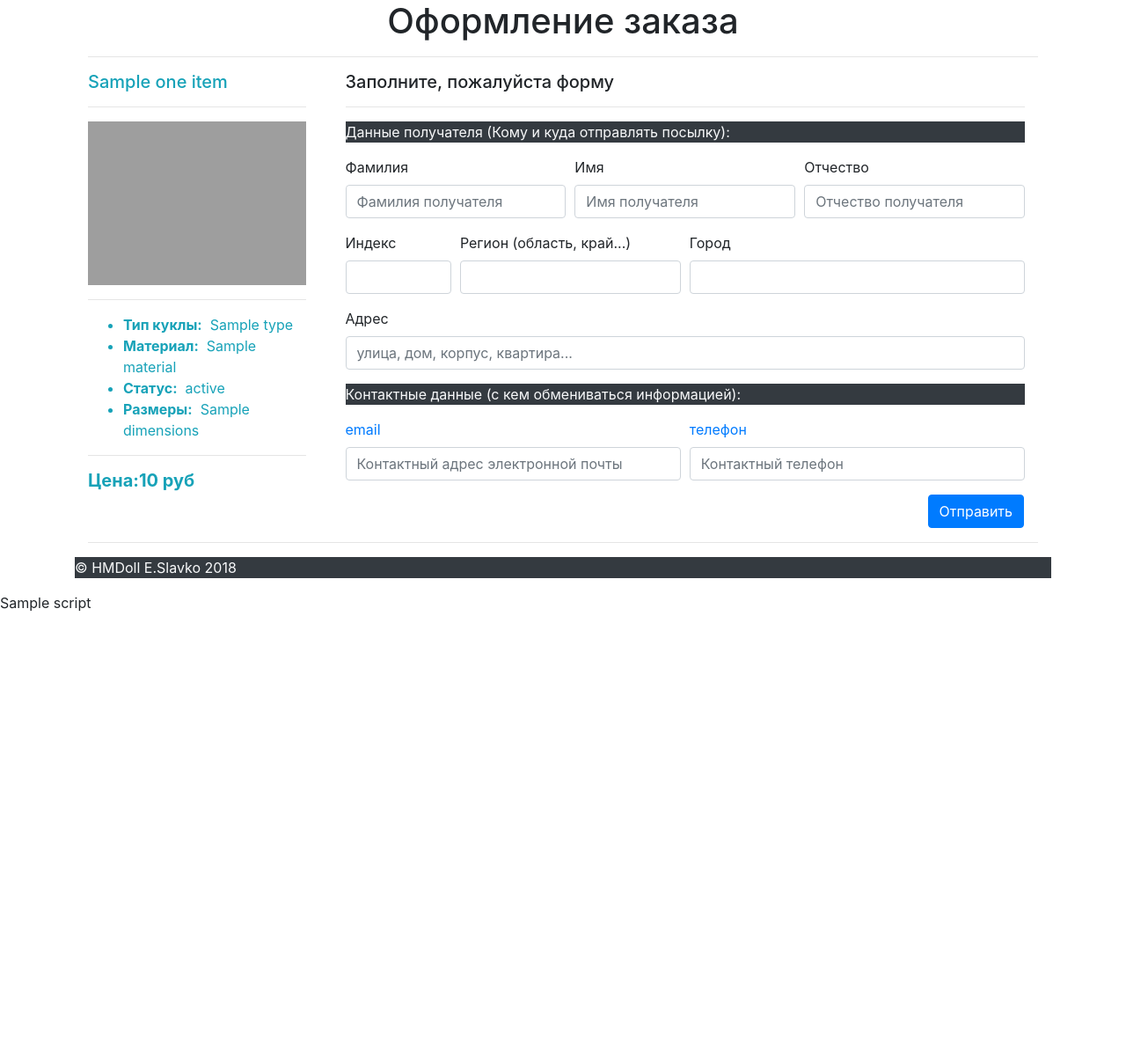
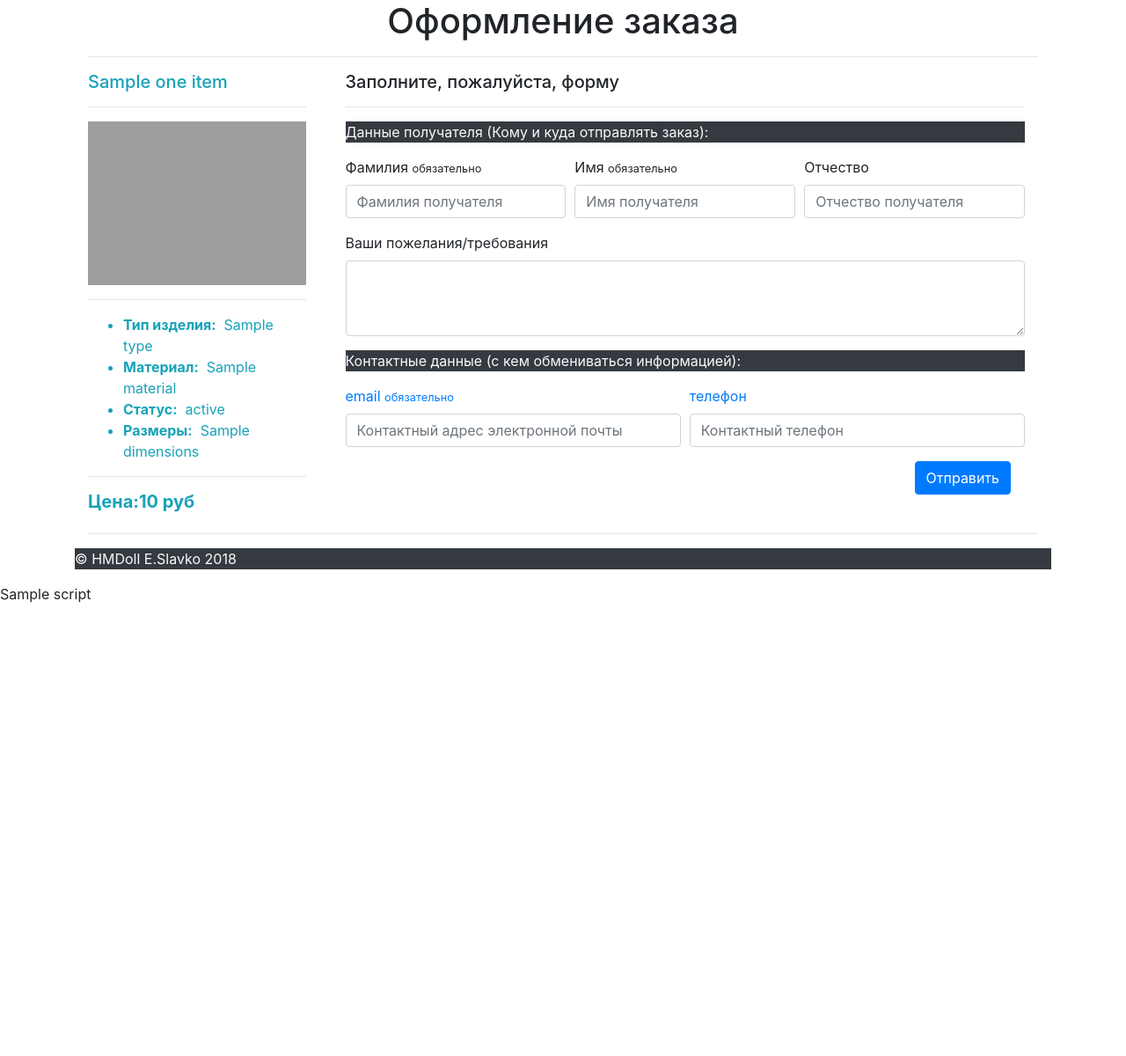
Before and after one commit to e20860/hmdoll.ru, a PHP site: template app/views/Main/order.php in a window 1280 px wide. Shown: the whole page at 88% size. Run offline with PHP 8.4, Linux system fonts and the light colour scheme; the template is opened without the code that fills it: most values are stand-ins (such as "Sample title", 1, 10 or a date in 2020); some libraries are stand-ins or nearby versions; grey boxes are pictures that could not be loaded.

Commit message:
Доработан заказ

```diff
--- a/app/models/Slavko.php
+++ b/app/models/Slavko.php
@@ -187,7 +187,7 @@ class Slavko extends \vendor\hmd\core\base\Model{
         } else { // Изделие есть...
             $curitem = \R::load('items', $item['id']);
             $sql = "SELECT * FROM `sw_video` WHERE item = ?";
-            $curvideo = \R::find('sw_video', $sql, [$item['id']])
+            $curvideo = \R::find('sw_video', $sql, [$item['id']]);
         }
         $curitem->articul = $item['articul'];
         $curitem->type = $item['type'];
--- a/app/views/Main/howtopay.php
+++ b/app/views/Main/howtopay.php
@@ -23,10 +23,10 @@
             <h2>Оплата</h2>
 			<hr>
             <p>Наличный расчет (при доставке по Новосибирску)</p>
-			<p>Перевод на карту Сбербанка 65748322729473</p>
+            <p>Перевод на карту <a href="https://online.sberbank.ru/CSAFront/index.do">Сбербанка</a> 4276 4406 1359 7084</p>
 			<p>Наложенный платеж (при доставке Почтой России)</p>
-			<p>Яндекс.Деньги </p>
-			<p>PayPal 548743874398340943</p>
+                        <p><a href="https://money.yandex.ru/to/410017308170797">Яндекс.Деньги</a></p>
+                        <p><a href="https://www.paypal.me/SlavkoEvg?ppid=PPC000628&cnac=RU&rsta=ru_RU(ru_RU)&cust=VSREALSFADMXL&unptid=6d880c92-125f-11e9-bfb3-441ea1479d80&t=&cal=c8fbc53ea959b&calc=c8fbc53ea959b&calf=c8fbc53ea959b&unp_tpcid=ppme-social-user-profile-created&page=main:email&pgrp=main:email&e=op&mchn=em&s=ci&mail=sys">PayPal</a></p>
           </div>
           <div class="col-md-6">
             <h2>Доставка</h2>
--- a/app/views/Main/order.php
+++ b/app/views/Main/order.php
@@ -2,6 +2,10 @@
 <main role="main" class="container">
     <div class="container">
         <p class="h1 text-center">Оформление заказа</p>
+        <?php if(isset($_SESSION['order_info'])):  ?>
+            <p class="h3 text-info text-right"><?php echo $_SESSION['order_info'];
+            unset($_SESSION['order_info'])?></p>
+        <?php endif; ?>
         <hr>
         <div class="row">
             <div class="col-sm-3 text-info">
@@ -10,62 +14,60 @@
                 <img class="img-fluid" src="<?php echo IMAGES .'/'.($pics[1]); ?>" alt="Изображение куклы">
                 <hr>
                 <ul>
-                                            <li><b>Тип куклы:</b>&nbsp;&nbsp;<?php echo $one_item['type'] ?></li>
-                                            <li><b>Материал:</b>&nbsp;&nbsp;<?php echo $one_item['material'] ?></li>
-                                            <li><b>Статус:</b>&nbsp;&nbsp;<?php echo $one_item['status'] ?></li>
-                                            <li><b>Размеры:</b>&nbsp;&nbsp;<?php echo $one_item['dimensions'] ?></li>
+                    <li><b>Тип изделия:</b>&nbsp;&nbsp;<?php echo $one_item['type']; ?></li>
+                    <li><b>Материал:</b>&nbsp;&nbsp;<?php echo $one_item['material']; ?></li>
+                    <li><b>Статус:</b>&nbsp;&nbsp;<?php echo $one_item['status']; ?></li>
+                    <li><b>Размеры:</b>&nbsp;&nbsp;<?php echo $one_item['dimensions']; ?></li>
                 </ul>
                 <hr>
-					<p class="h5 text-left"><b>Цена:<?php echo $one_item['price'] ?> руб</b></p>
+                <p class="h5 text-left"><b>Цена:<?php echo $one_item['price']; ?> руб</b></p>
             </div>
             <div class="col-sm-9">
                 <div class="container">
-						<p class="h5">Заполните, пожалуйста форму</p>
+                    <p class="h5">Заполните, пожалуйста, форму</p>
                     <hr>
-						<p class="text-light bg-dark">Данные получателя (Кому и куда отправлять посылку):</p>
-						<form>
+                    <p class="text-light bg-dark">Данные получателя (Кому и куда отправлять заказ):</p>
+                    <form action="/main/sendOrder" method="post">
+                        <input type="hidden" name="item_id" value="<?php echo $one_item['id']; ?>">
+                        <input type="hidden" name="quantity" value="1">
+                        <input type="hidden" name="amount" value="<?php echo $one_item['price']; ?>">
                         <div class="form-row">
                             <div class="form-group col-md-4">
-							  <label for="inputFam">Фамилия</label>
-							  <input type="text" class="form-control" id="inputFam" placeholder="Фамилия получателя">
+                                <label for="inputFam">Фамилия <small>обязательно</small></label>
+                              <input type="text" class="form-control" id="inputFam" name="family" placeholder="Фамилия получателя" required="required">
                             </div>
                             <div class="form-group col-md-4">
-							  <label for="inputNam">Имя</label>
-							  <input type="text" class="form-control" id="inputNam" placeholder="Имя получателя">
+                              <label for="inputNam">Имя <small>обязательно</small></label>
+                              <input type="text" class="form-control" id="inputNam" name="name" placeholder="Имя получателя" required="required">
                             </div>
                             <div class="form-group col-md-4">
                               <label for="inputSurn">Отчество</label>
-                                                          <input type="text" class="form-control" id="inputSurn" placeholder="Отчество получателя">
+                              <input type="text" class="form-control" id="inputSurn" name="surname" placeholder="Отчество получателя">
                             </div>
                         </div>
+                        <?php if($one_item['type'] == 'кукла'):?>
                         <div class="form-row">
-							<div class="form-group col-md-2">
-							  <label for="inputZip">Индекс</label>
-							  <input type="text" class="form-control" id="inputZip">
-							</div>
-							<div class="form-group col-md-4">
-							  <label for="inputState">Регион (область, край...)</label>
-                                                          <input type="text" class="form-control" id="inputState" >
-							</div>
-						  <div class="form-group col-md-6">
-							  <label for="inputCity">Город</label>
-							  <input type="text" class="form-control" id="inputCity">
+                            <div class="form-group col-sm-12">
+                                <label for="inputAddress">Адрес <small>обязательно</small></label>
+                                <textarea class="form-control" id="inputAddress" name="address" rows="3" required="required"></textarea>
                             </div>
                         </div>
-						  <div class="form-group">
-							<label for="inputAddress">Адрес</label>
-							<input type="text" class="form-control" id="inputAddress" placeholder="улица, дом, корпус, квартира...">
+                        <?php endif; ?>
+                        <div class="form-row">
+                            <div class="form-group col-sm-12">
+                                <label for="inputWishes">Ваши пожелания/требования</label>
+                                <textarea class="form-control" id="inputWishes" name="wishes" rows="3" >
+                                </textarea>
                             </div>
-						 <p class="text-light bg-dark">Контактные данные (с кем обмениваться информацией):</p>
+                        </div>                        <p class="text-light bg-dark">Контактные данные (с кем обмениваться информацией):</p>
                         <div class="form-row text-primary">
                             <div class="form-group col-md-6">
-							  <label for="inputEmail">email</label>
-							  <input type="email" class="form-control" id="inputEmail" placeholder="Контактный адрес электронной почты">
+                              <label for="inputEmail">email <small>обязательно</small></label>
+                              <input type="email" class="form-control" id="inputEmail" name="email" placeholder="Контактный адрес электронной почты" required="required">
                             </div>
                             <div class="form-group col-md-6">
                               <label for="inputPhone">телефон</label>
-							  <input type="text" class="form-control" id="inputPhone" placeholder="Контактный телефон">
-							</div>
+                              <input type="text" class="form-control" id="inputPhone" name="phone" placeholder="Контактный телефон">
                             </div>
                         </div>
                         <div class="text-right">
@@ -74,6 +76,7 @@
                     </form>
                 </div>
             </div>
+        </div>
         <hr>
     </div>
 </main>
```
Also changed, not shown: app/controllers/MainController.php (+57 -1 lines), app/models/Main.php (+27 -0 lines), app/views/Main/item.php (+11 -3 lines), public/tpl/howtopay.html (added, +97 -0 lines), reCaptcha.txt (added, +11 -0 lines), public/img/payment.jpg (added), 3 other files. Lines whose indentation alone changed are shown as unchanged.
